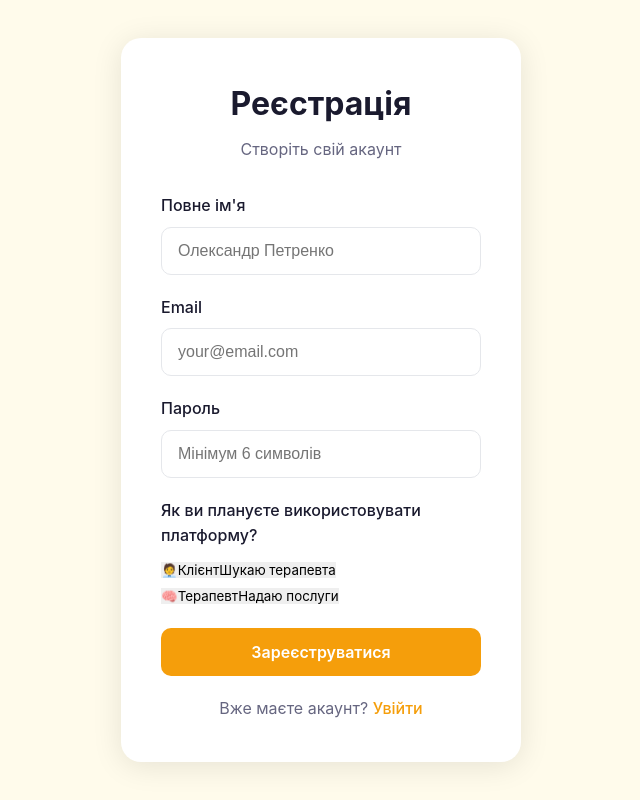
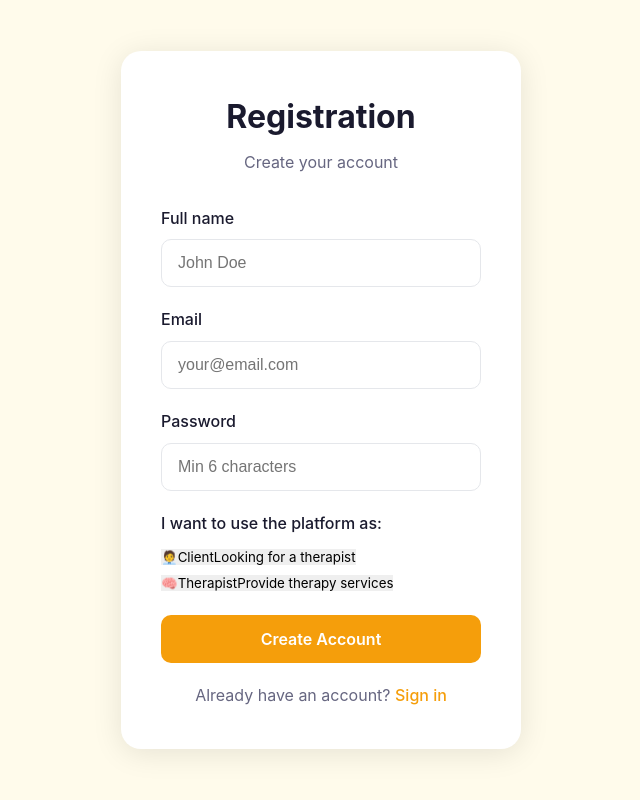
Before and after one commit to vasya-skery/therapy-platform, a Next.js app: page /auth/register in a window 1280 px wide. Shown: the whole page, without its empty margins (319-959 px from the left). Built offline with nearby package versions, Linux system fonts and the light colour scheme; no server answers.

Commit message:
Add email verification flow, translate auth to English

```diff
--- a/src/app/auth/register/page.tsx
+++ b/src/app/auth/register/page.tsx
@@ -13,6 +13,7 @@ export default function RegisterPage() {
   const [role, setRole] = useState<'client' | 'therapist'>('client')
   const [error, setError] = useState('')
   const [loading, setLoading] = useState(false)
+  const [emailSent, setEmailSent] = useState(false)
   const { signUp } = useAuth()
   const router = useRouter()
 
@@ -23,30 +24,48 @@ export default function RegisterPage() {
 
     try {
       await signUp(email, password, fullName, role)
-      router.push('/dashboard')
+      setEmailSent(true)
     } catch (err: any) {
-      setError(err.message || 'Помилка реєстрації')
+      setError(err.message || 'Registration error')
     } finally {
       setLoading(false)
     }
   }
 
+  if (emailSent) {
+    return (
+      <div className={styles.container}>
+        <div className={styles.card}>
+          <h1>Check your email</h1>
+          <p className={styles.subtitle}>
+            We sent a confirmation link to <strong>{email}</strong>.
+            <br />
+            Please click the link to verify your email.
+          </p>
+          <Link href="/auth/login" className="btn-primary" style={{ marginTop: '20px', display: 'inline-block', textAlign: 'center' }}>
+            Go to Login
+          </Link>
+        </div>
+      </div>
+    )
+  }
+
   return (
     <div className={styles.container}>
       <div className={styles.card}>
-        <h1>Реєстрація</h1>
-        <p className={styles.subtitle}>Створіть свій акаунт</p>
+        <h1>Registration</h1>
+        <p className={styles.subtitle}>Create your account</p>
 
         <form onSubmit={handleSubmit} className={styles.form}>
           {error && <div className={styles.error}>{error}</div>}
 
           <div className={styles.field}>
-            <label>Повне ім&apos;я</label>
+            <label>Full name</label>
             <input
               type="text"
               value={fullName}
               onChange={(e) => setFullName(e.target.value)}
-              placeholder="Олександр Петренко"
+              placeholder="John Doe"
               required
             />
           </div>
@@ -63,19 +82,19 @@ export default function RegisterPage() {
           </div>
 
           <div className={styles.field}>
-            <label>Пароль</label>
+            <label>Password</label>
             <input
               type="password"
               value={password}
               onChange={(e) => setPassword(e.target.value)}
-              placeholder="Мінімум 6 символів"
+              placeholder="Min 6 characters"
               minLength={6}
               required
             />
           </div>
 
           <div className={styles.field}>
-            <label>Як ви плануєте використовувати платформу?</label>
+            <label>I want to use the platform as:</label>
             <div className={styles.roleSelect}>
               <button
                 type="button"
@@ -83,8 +102,8 @@ export default function RegisterPage() {
                 onClick={() => setRole('client')}
               >
                 <span className={styles.roleIcon}>🧑‍💼</span>
-                <span>Клієнт</span>
-                <span className={styles.roleDesc}>Шукаю терапевта</span>
+                <span>Client</span>
+                <span className={styles.roleDesc}>Looking for a therapist</span>
               </button>
               <button
                 type="button"
@@ -92,19 +111,19 @@ export default function RegisterPage() {
                 onClick={() => setRole('therapist')}
               >
                 <span className={styles.roleIcon}>🧠</span>
-                <span>Терапевт</span>
-                <span className={styles.roleDesc}>Надаю послуги</span>
+                <span>Therapist</span>
+                <span className={styles.roleDesc}>Provide therapy services</span>
               </button>
             </div>
           </div>
 
           <button type="submit" className={styles.button} disabled={loading}>
-            {loading ? 'Завантаження...' : 'Зареєструватися'}
+            {loading ? 'Creating account...' : 'Create Account'}
           </button>
         </form>
 
         <p className={styles.footer}>
-          Вже маєте акаунт? <Link href="/auth/login">Увійти</Link>
+          Already have an account? <Link href="/auth/login">Sign in</Link>
         </p>
       </div>
     </div>
```
Also changed, not shown: src/app/auth/login/page.tsx (+6 -6 lines).
